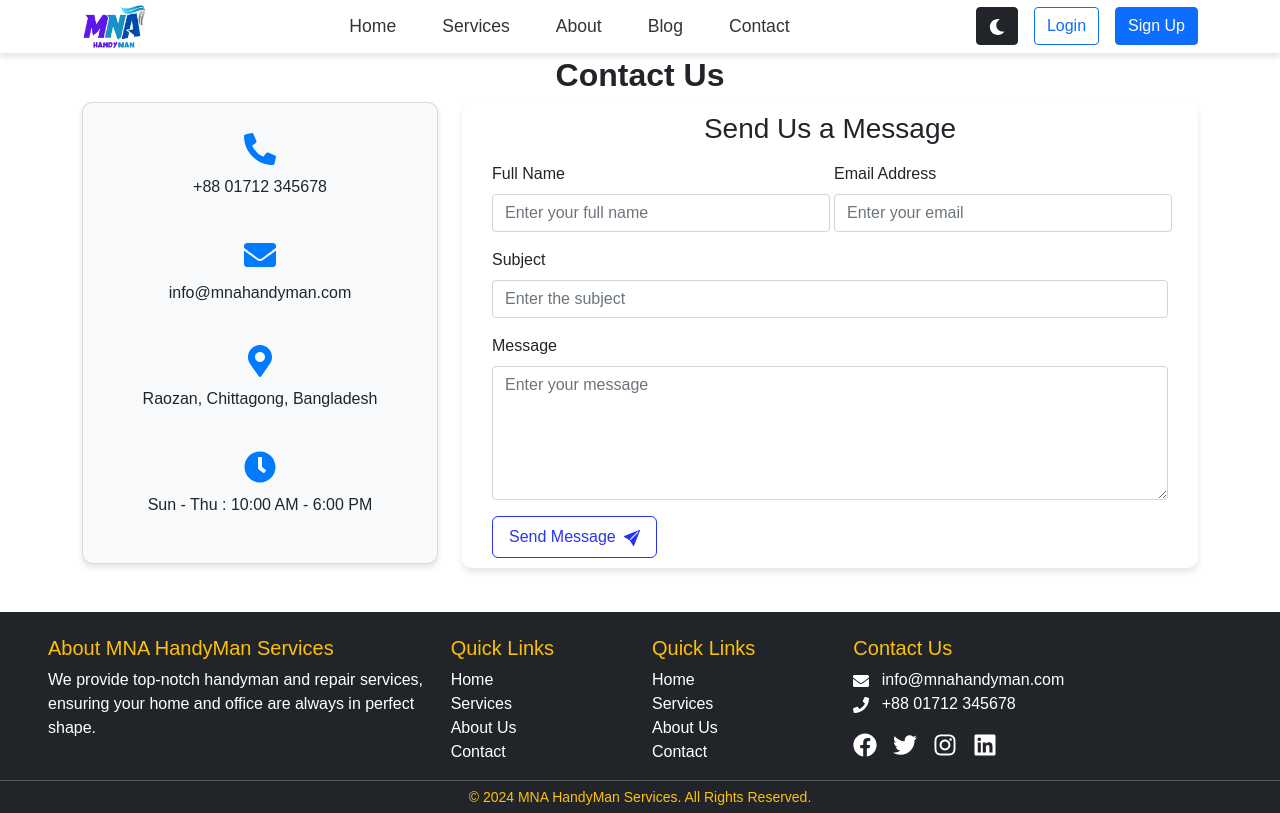
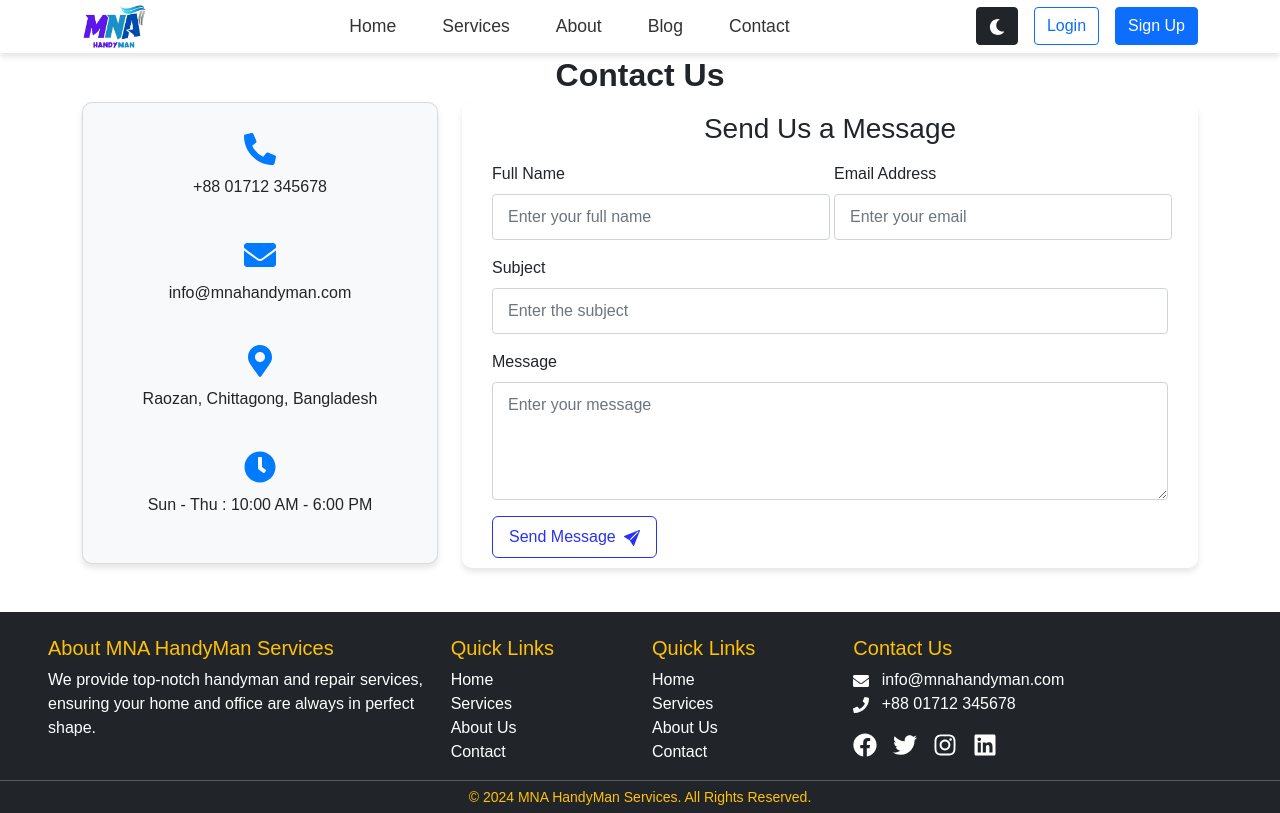
Before and after one commit to nurulazam-dev/mna-handyman-platform, a React (Vite) app: page /contact in a window 1280 px wide. Built offline with nearby package versions, Linux system fonts and the light colour scheme.

Commit message:
service booking form input style update

```diff
--- a/src/pages/Contact.jsx
+++ b/src/pages/Contact.jsx
@@ -67,6 +67,7 @@ const Contact = () => {
                     type="text"
                     placeholder="Enter your full name"
                     required
+                    style={{ padding: "10px 15px" }}
                   />
                 </Form.Group>
               </Col>
@@ -77,22 +78,28 @@ const Contact = () => {
                     type="email"
                     placeholder="Enter your email"
                     required
+                    style={{ padding: "10px 15px" }}
                   />
                 </Form.Group>
               </Col>
             </div>
             <Form.Group controlId="formSubject" className="mb-3">
               <Form.Label>Subject</Form.Label>
-              <Form.Control type="text" placeholder="Enter the subject" />
+              <Form.Control
+                type="text"
+                placeholder="Enter the subject"
+                style={{ padding: "10px 15px" }}
+              />
             </Form.Group>
 
             <Form.Group controlId="formMessage" className="mb-3">
               <Form.Label>Message</Form.Label>
               <Form.Control
                 as="textarea"
-                rows={5}
+                rows={4}
                 placeholder="Enter your message"
                 required
+                style={{ padding: "10px 15px" }}
               />
             </Form.Group>
 
```
